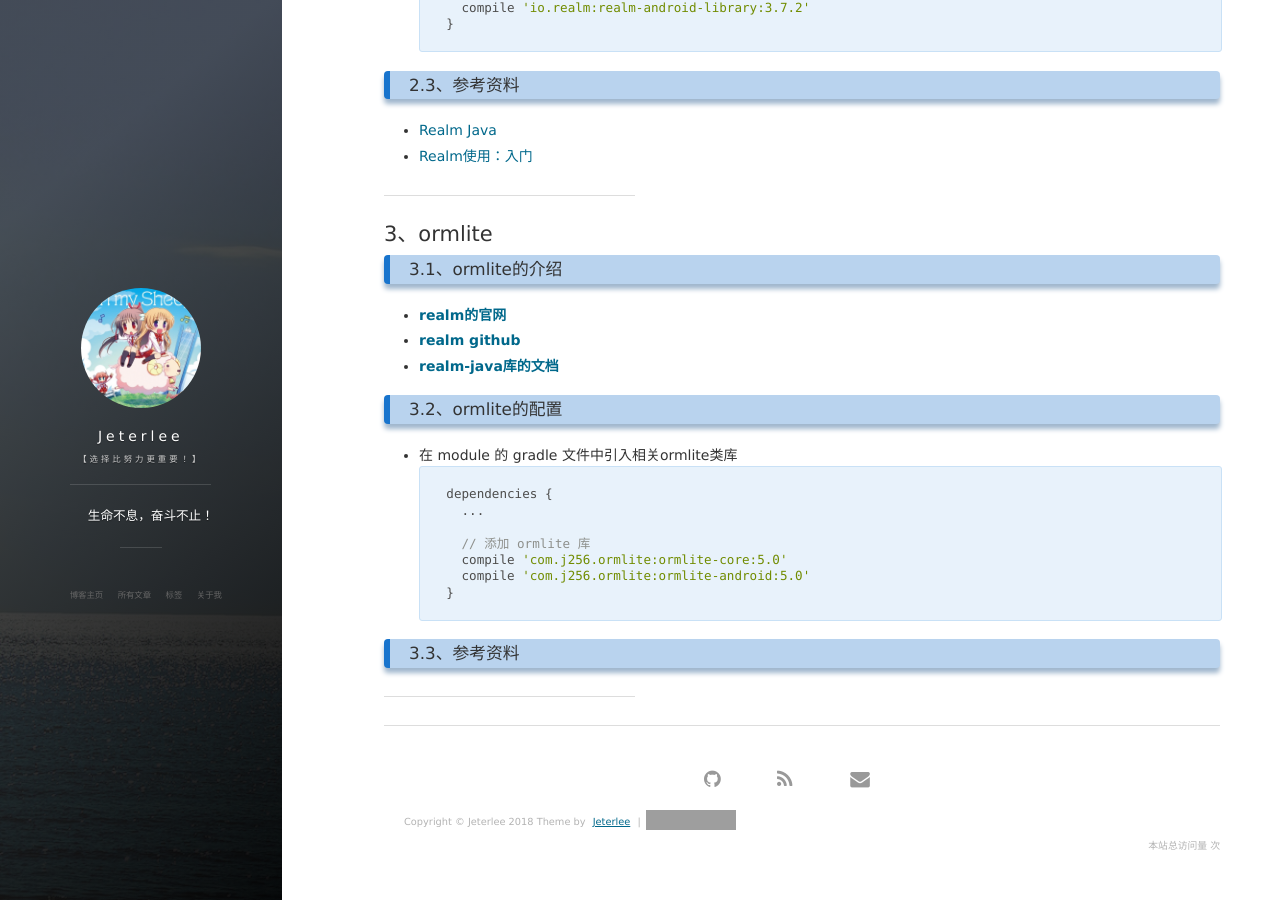
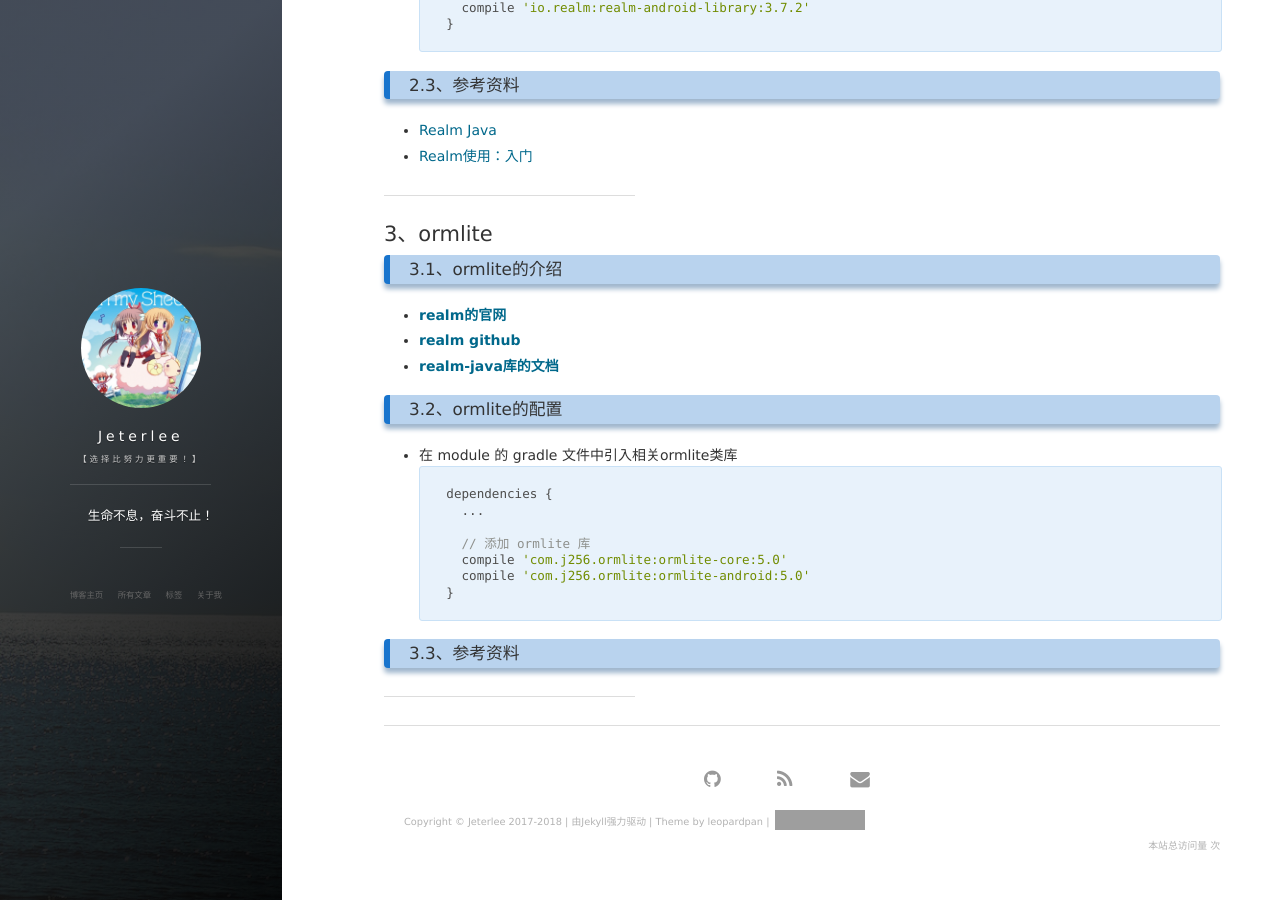
Before and after one commit to Jeterlee/jeterlee.github.io, a Jekyll site: the page built from _posts/2017-09-29-Database.md, in a window 1280 px wide and 900 px high, scrolled down 2797 px. Built offline with Jekyll 4.4.1, drawn with Linux system fonts in a browser that asks for light colours; nearby versions of some CDN libraries; comment, search, counter and statistics services are not loaded; grey boxes are pictures that could not be loaded.

Commit message:
Updates _layouts/post.html
Auto commit by GitBook Editor

```diff
--- a/_includes/footer.html
+++ b/_includes/footer.html
@@ -69,7 +69,7 @@
 
         <div class = "footer_div">
            <p class="copyright text-muted">
-            Copyright &copy; {{ site.title }} {{ site.time | date: '%Y' }} Theme by <a href="https://Jeterlee.github.io/">Jeterlee</a> |
+            Copyright &copy; {{ site.title }} 2017-{{ site.time | date: '%Y' }} | 由Jekyll强力驱动 | Theme by leopardpan |
             <iframe
                 style="margin-left: 2px; margin-bottom:-5px;"
                 frameborder="0" scrolling="0" width="91px" height="20px"
--- a/_includes/head.html
+++ b/_includes/head.html
@@ -26,7 +26,7 @@
 
   <meta name="google-site-verification" content="1-1ZlHoRvM0T2FqPbW2S-qLgYXN6rsn52kErlMPd_gw" />
 
-<!-- 站点统计 -->
+  <!-- 站点统计 -->
   <script
   async src="//dn-lbstatics.qbox.me/busuanzi/2.3/busuanzi.pure.mini.js">
   </script>
--- a/_includes/side-panel.html
+++ b/_includes/side-panel.html
@@ -3,6 +3,7 @@
 
     <div class="panel-main__inner panel-inverted">
     <div class="panel-main__content">
+
         <!-- 头像效果-start -->
         <div class="ih-item circle effect right_to_left">
             <a href="/#blog" title="前往 {{ site.title }} 的主页" class="blog-button">
@@ -24,6 +25,7 @@
             </a>
         </div>
         <!-- 头像效果-end -->
+
         <h1 class="panel-cover__title panel-title"><a href="/#blog" title="link to homepage for {{ site.title }}" class="blog-button">{{ site.title }}</a></h1>
         {% if site.subtitle %}
         <span class="panel-cover__subtitle panel-subtitle">{{site.subtitle}}</span>
--- a/_layouts/post.html
+++ b/_layouts/post.html
@@ -22,4 +22,4 @@
 
 <!-- 打赏功能关闭 -->
 <!-- {% include new-old.html %} -->
-{% include comments.html %}
+<!-- {% include comments.html %} -->
```
